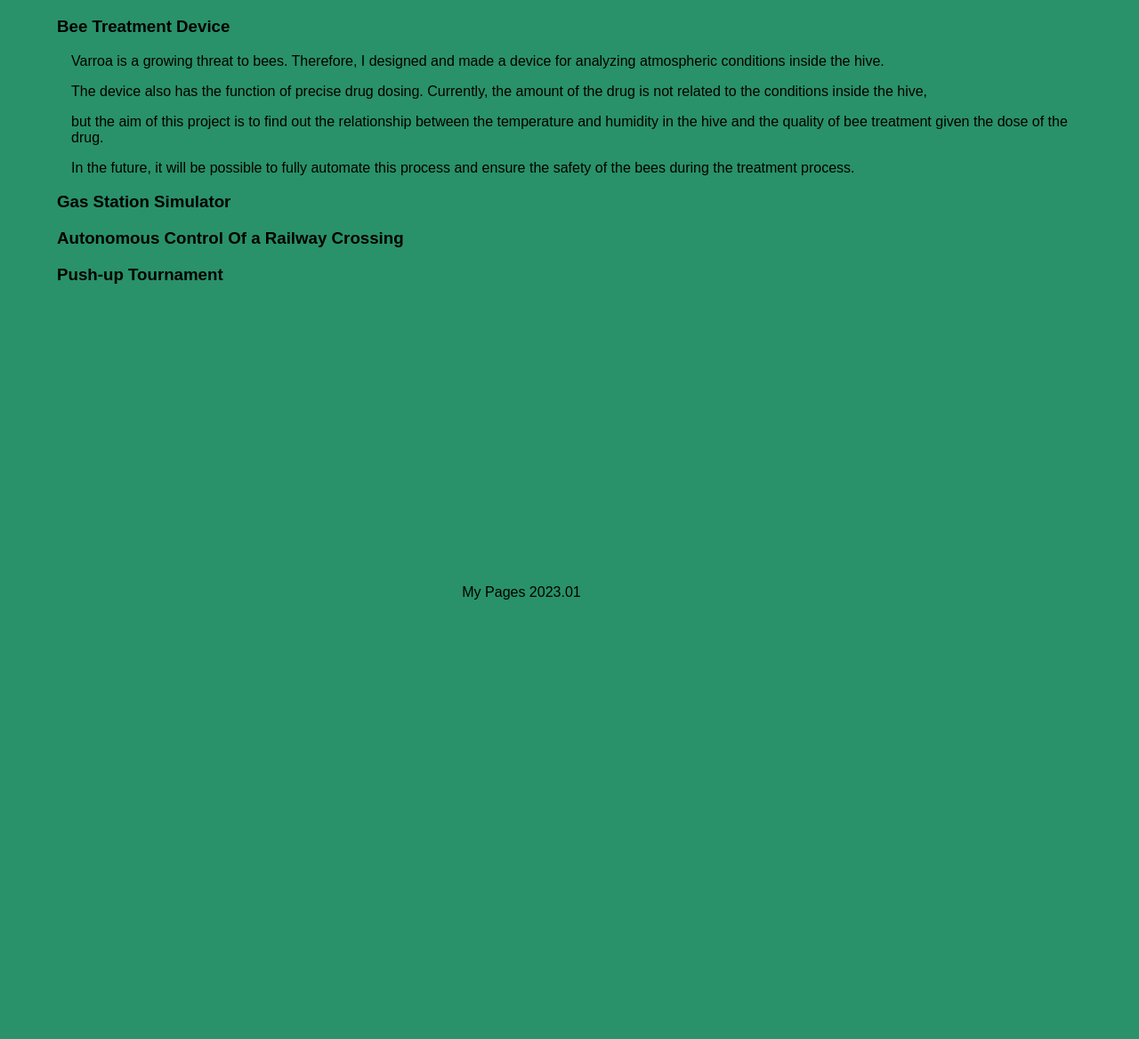
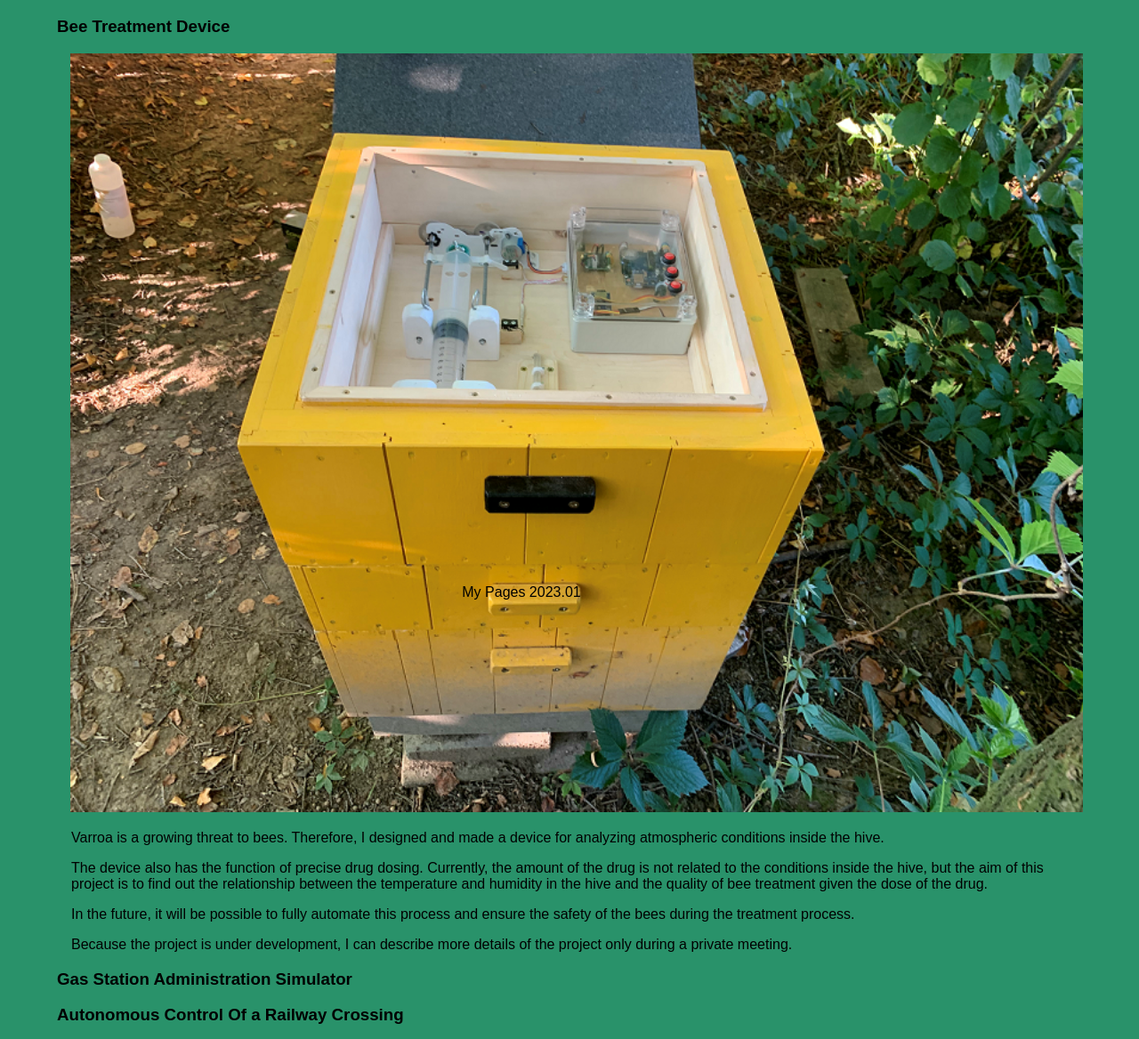
Before and after one commit to MarcinPierchala/a_little_about_me, a plain HTML site: page projects.html in a window 1280 px wide. Shown: the part 109-1277 px from the top of the page at 89% size. Before the commit the page ends 800 px from the top, so only its background shows below. Drawn offline with Linux system fonts and the light colour scheme.

Commit message:
addVarroaPhoto

```diff
--- a/projects.html
+++ b/projects.html
@@ -22,11 +22,12 @@
   <h1 class="firstrate_header">Projects</h1>
   <div>
     <h3 class="thirdrate_header">Bee Treatment Device</h3>
+    <img class="project_pictures" src="deviceVarroa.jpg" alt="device">
     <p class="descriptive_part">Varroa is a growing threat to bees. Therefore, I designed and made a device for analyzing atmospheric conditions inside the hive.</p>
-    <p class="descriptive_part">The device also has the function of precise drug dosing. Currently, the amount of the drug is not related to the conditions inside the hive,</p>
-    <p class="descriptive_part">but the aim of this project is to find out the relationship between the temperature and humidity in the hive and the quality of bee treatment given the dose of the drug.</p>
+    <p class="descriptive_part">The device also has the function of precise drug dosing. Currently, the amount of the drug is not related to the conditions inside the hive, but the aim of this project is to find out the relationship between the temperature and humidity in the hive and the quality of bee treatment given the dose of the drug.</p>
     <p class="descriptive_part">In the future, it will be possible to fully automate this process and ensure the safety of the bees during the treatment process.</p>
-    <h3 class="thirdrate_header">Gas Station Simulator</h3>
+    <p class="descriptive_part">Because the project is under development, I can describe more details of the project only during a private meeting.</p>
+    <h3 class="thirdrate_header">Gas Station Administration Simulator</h3>
     <h3 class="thirdrate_header">Autonomous Control Of a Railway Crossing</h3>
     <h3 class="thirdrate_header">Push-up Tournament</h3>
   </div>
--- a/style_responsiv.css
+++ b/style_responsiv.css
@@ -96,6 +96,12 @@ body {
   font-size: 11px;
   text-align: center;
 }
+@media only screen and (max-width: 1900px){
+  .project_pictures{
+    width: 90%;
+    margin-left: 5%;
+  }
+}
 /*.space_maker{
   position:absolute;
   height: 90%;
```
Also changed, not shown: deviceVarroa.jpg (added).
